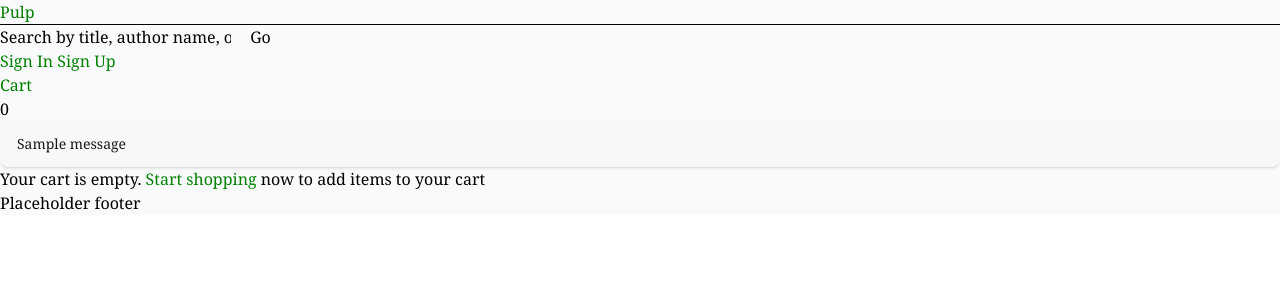
After one commit to fore-site/pulp, a Django app: page /cart in a window 1280 px wide. The commit adds this page. Shown: the top 300 px of the page. Run offline with Django 5.2, Linux system fonts and the light colour scheme; tables that the repository leaves empty hold one stand-in row (values such as "Sample post"); one stand-in notice (Sample message) is shown; style sheets or scripts are compiled from the project's sources; some libraries are stand-ins or nearby versions.

Commit message:
feat: add cart management

```diff
--- a/config/urls.py
+++ b/config/urls.py
@@ -34,7 +34,8 @@ urlpatterns = [
     path('b/<slug:slug>/<int:pk>/', views.ProductDetailView.as_view(), name='product_detail'),
     path('order/<int:id>/', views.order, name='orders'),
     path('books/p/search', views.search_results_view, name='search_results'),
-    path('books/deals', views.HotDealsView.as_view(), name='deals')
+    path('books/deals', views.HotDealsView.as_view(), name='deals'),
+    path('cart', views.CartView.as_view(), name='cart'),
 ]
 
 if settings.DEBUG:
--- a/src/models/cart.py
+++ b/src/models/cart.py
@@ -2,7 +2,7 @@ from django.db import models
 from django.conf import settings
 
 class Cart(models.Model):
-    user = models.ForeignKey(settings.AUTH_USER_MODEL, on_delete=models.CASCADE)
+    user = models.ForeignKey(settings.AUTH_USER_MODEL, on_delete=models.CASCADE, null=True, blank=True)
     session_id = models.CharField(max_length=255, blank=True)
     created_at = models.DateTimeField(auto_now_add=True)
 
--- a/src/templates/src/base.html
+++ b/src/templates/src/base.html
@@ -46,8 +46,19 @@
                     <a href="{% url 'signup' %}">Sign Up</a>
                 </div>
             {% endif %}
+            <h2>
+                <a href="{% url 'cart' %}">Cart</a>
+            </h2>
+            {% block cart_quantity %}
+                <span id="cart-quantity">0</span>
+            {% endblock cart_quantity %}
         </header>
         <main id="main">
+            {% if messages %}
+                <div class="messages">
+                    {% for message in messages %}<div class="alert">{{ message }}</div>{% endfor %}
+                </div>
+            {% endif %}
             {% block content %}
             {% endblock content %}
         </main>
--- /dev/null
+++ b/src/templates/src/cart.html
@@ -0,0 +1,24 @@
+{% extends "src/base.html" %}
+{% block title %}
+    Pulp - Cart
+{% endblock title %}
+{% block content %}
+    {% if not cart_items %}
+        <p>
+            Your cart is empty. <a href="{% url 'home' %}">Start shopping</a> now to add items to your cart
+        </p>
+    {% else %}
+        {% for item in cart_items %}
+            <p>{{ item.sku.book.title }}</p>
+            <p>{{ item.sku.format }}</p>
+            {% if item.sku.has_discount %}
+                <p>{{ item.sku.discount_percent }}% OFF!</p>
+                <p>
+                    <del>${{ item.sku.price_usd }}</del> ${{ item.sku.discounted_price }}
+                </p>
+            {% else %}
+                <p>${{ item.sku.price_usd }}</p>
+            {% endif %}
+        {% endfor %}
+    {% endif %}
+{% endblock content %}
--- a/src/views/views.py
+++ b/src/views/views.py
@@ -1,14 +1,16 @@
-from django.shortcuts import render, get_object_or_404
+from django.shortcuts import render, get_object_or_404, redirect
 from django.http import HttpRequest, HttpResponse, HttpResponseRedirect
 from django.urls import reverse
 from django.views import generic
 from django.views.decorators.http import require_GET, require_http_methods, require_POST
 from django.contrib.auth import login
-from src.models import Series, Sku, Book, BookEvent, Genre, Category
+from django.contrib import messages
+from src.models import Series, Sku, Book, BookEvent, Genre, Category, Cart, CartItem
 from ..forms import CustomUserCreationForm
 from django.db.models import Q, Subquery, OuterRef
 from django_htmx.middleware import HtmxDetails
 from ..utils.common import FilterSort, base_book_queryset
+from django.utils.http import url_has_allowed_host_and_scheme
 from django.utils import timezone
 from datetime import timedelta
 
@@ -194,5 +196,65 @@ class HotDealsView(generic.TemplateView):
         context['comic_deals'] = comic_deals
         return context
 
+class CartView(generic.TemplateView):
+    template_name = 'src/cart.html'
+    http_method_names = ['get', 'post']
+
+    def get_context_data(self, **kwargs):
+        context = super().get_context_data(**kwargs)
+        user = self.request.user if self.request.user.is_authenticated else None
+        if not self.request.session.session_key:
+            self.request.session.create()
+        session_id = self.request.session.session_key
+
+        try:
+            cart = Cart.objects.get(user=user) if user else Cart.objects.get(session_id=session_id)
+        except Cart.DoesNotExist:
+            context['cart_items'] = []
+        else:
+            try:
+                cart_items = CartItem.objects.filter(cart=cart).select_related('sku')
+            except CartItem.DoesNotExist:
+                context['cart_items'] = []
+            else:
+                context['cart_items'] = cart_items
+        return context
+
+    def post(self, request, **kwargs):
+        user = request.user if request.user.is_authenticated else None
+        if not request.session.session_key:
+            request.session.create()
+        session_id = request.session.session_key
+
+        try:
+            cart = Cart.objects.get(user=user) if user else Cart.objects.get(session_id=session_id)
+        except Cart.DoesNotExist:
+            cart = Cart.objects.create(user=user) if user else Cart.objects.create(session_id=session_id)
+
+        sku_id = request.POST.get('sku_id')
+        quantity = request.POST.get('quantity')
+        sku = get_object_or_404(Sku, id=sku_id)
+
+        CartItem.objects.update_or_create(
+            sku=sku,
+            cart=cart,
+            quantity=int(quantity)
+        )
+        messages.success(request, 'Product added to cart!')
+
+        next_url = request.POST.get('next') or request.META.get('HTTP_REFERER')
+        if next_url:
+            next_url = next_url.strip()
+
+        is_safe = url_has_allowed_host_and_scheme(
+            url=next_url,
+            allowed_hosts=request.get_host(),
+            require_https=False
+        )
+
+        if next_url and is_safe:
+            return redirect(next_url)
+        return redirect('home')
+
 def order(request, id):
     return HttpResponse('You have placed an order on %s.' % id)
```
Also changed, not shown: src/templates/partials/book_card.html (+7 -1 lines), src/migrations/0017_alter_cart_user.py (added).
